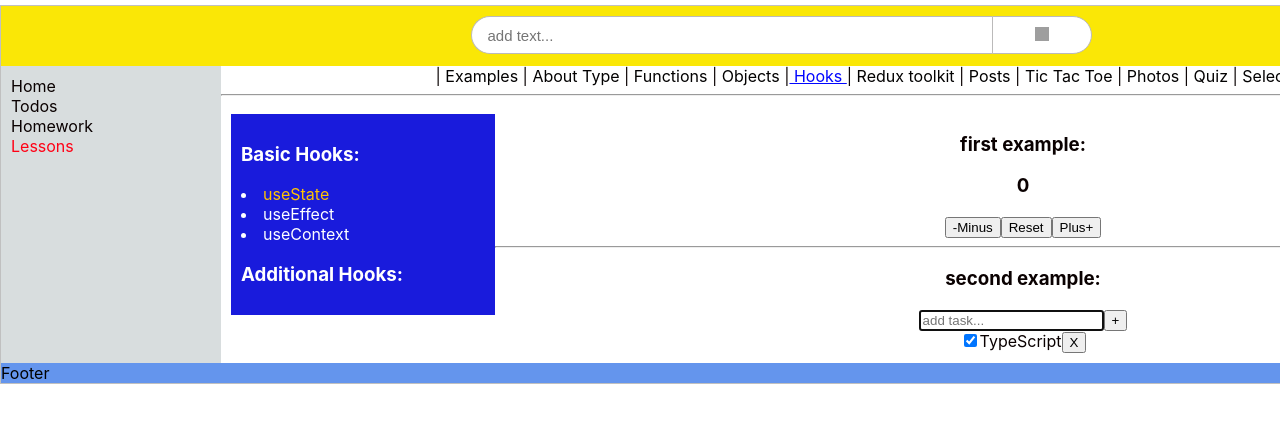
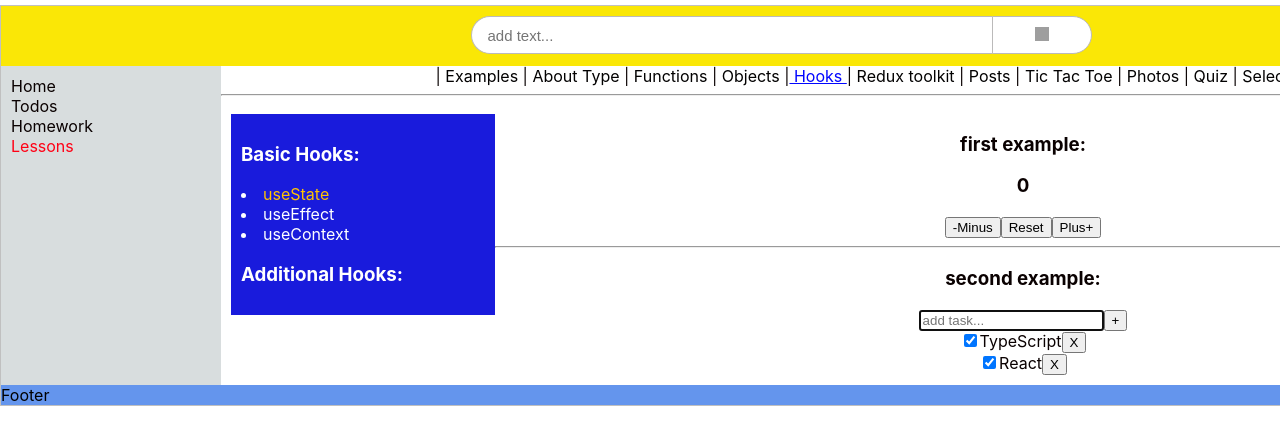
Before and after one commit to VladimirShumliaiev/Type-script-React, a React (Create React App) app in the folder my-app/: page /lessons/hooks/useState in a window 1280 px wide. Shown: the top 444 px of the page. Built offline with nearby package versions, Linux system fonts and the light colour scheme; grey boxes are pictures that could not be loaded.

Commit message:
31.05.2023 +++

```diff
--- a/my-app/src/Components/mainContent/Lessons/Components Lessons/HooksLessons/useState/useState Componets/Todo/Todo.tsx
+++ b/my-app/src/Components/mainContent/Lessons/Components Lessons/HooksLessons/useState/useState Componets/Todo/Todo.tsx
@@ -12,6 +12,11 @@ const initialState = [
     {
         id: 1,
         title: 'TypeScript',
+        completed: true,
+    },
+    {
+        id: 2,
+        title: 'React',
         completed: true,
     }
 ]
```
